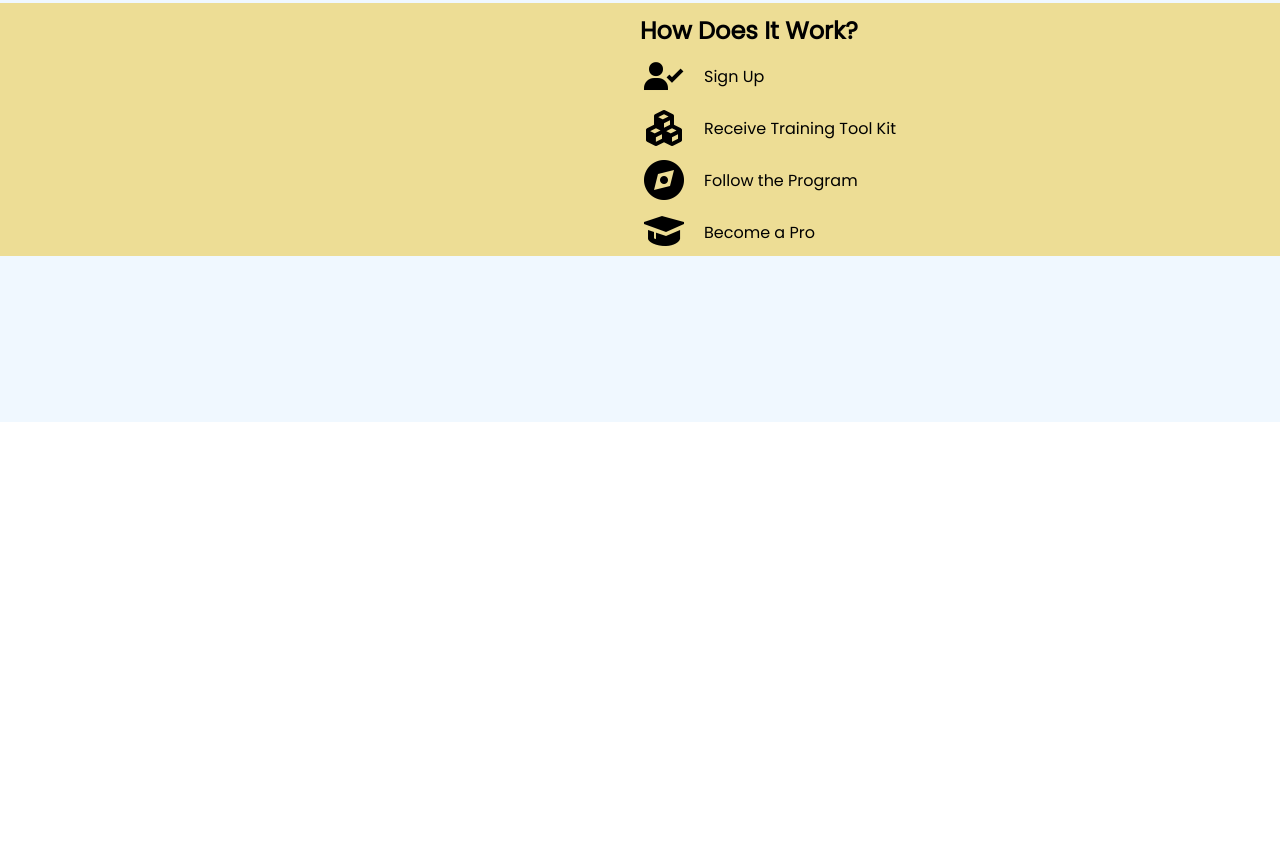
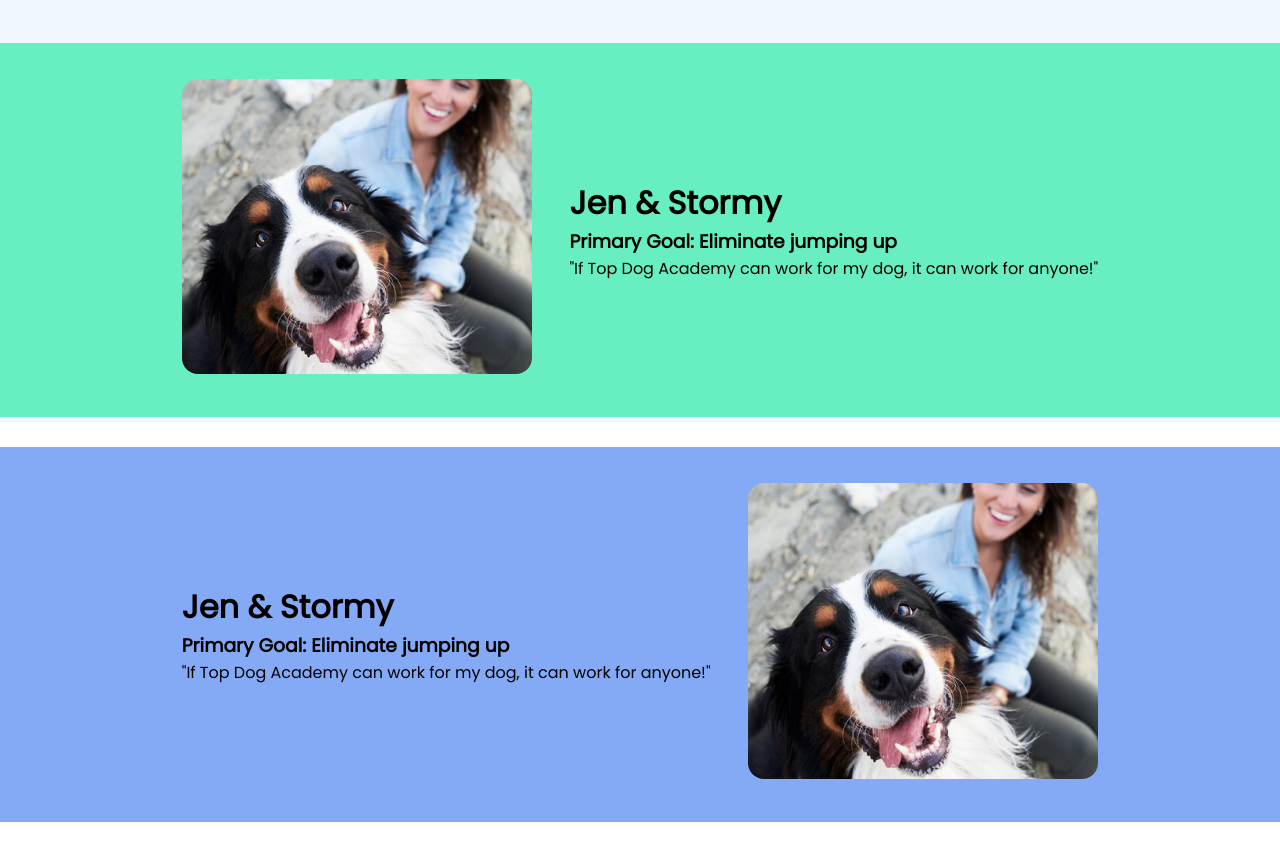
Before and after one commit to ajthraen/topdog-academy, a plain HTML site: page index.html in a window 1280 px wide. Shown: the part 443-1292 px from the top of the page. Before the commit the page ends 865 px from the top, so only its background shows below. Drawn offline with nearby package versions, Linux system fonts and the light colour scheme.

Commit message:
clean up1

```diff
--- a/index.html
+++ b/index.html
@@ -32,12 +32,38 @@
             <div class="section1">
                 <div class="text_index">
                     <div><h1>The best place to train</h1></div>
-                    <div><h1>your dog!</h1></div>
+                    <div><h1>your dog online!</h1></div>
                     <div><h3>Build a lasting bond with boundries</h3></div>
                     <a class="start_now" href="./signup.html">Start Now</a>
                 </div>
                 <div class="image_index1">
                     <img src="./assets/attention_small.png" alt="">
+                </div>
+            </div>
+            <div class="container2">
+                <div class="testimony">
+                    <div class="imgBox2">
+                        <img class="ownerImg" src="./assets/Test1Med.png" alt="">
+                    </div>
+                    <div class="story1">
+                        <div><h1>Jen & Stormy</h1></div>
+                        <div><h3>Primary Goal: Eliminate jumping up</h3></div>
+                        <!-- <div><p>"Before Top Dog Academy, Stormy had a very strong impulse to jump up on people and it made me very nervous to keep her arond the kids. After completing Top Dog Academy, she's like a whole new dog! Not only is the jumping gone, but the skills we learned also eliminated many of her other bad habits. I would recommend this program to anyone!"</p></div> -->
+                        <div><p>"If Top Dog Academy can work for my dog, it can work for anyone!"</p></div>
+                    </div>
+                </div>
+            </div>
+            <div class="container3">
+                <div class="testimony">
+                    <div class="story1">
+                        <div><h1>Jen & Stormy</h1></div>
+                        <div><h3>Primary Goal: Eliminate jumping up</h3></div>
+                        <!-- <div><p>"Before Top Dog Academy, Stormy had a very strong impulse to jump up on people and it made me very nervous to keep her arond the kids. After completing Top Dog Academy, she's like a whole new dog! Not only is the jumping gone, but the skills we learned also eliminated many of her other bad habits. I would recommend this program to anyone!"</p></div> -->
+                        <div><p>"If Top Dog Academy can work for my dog, it can work for anyone!"</p></div>
+                    </div>
+                    <div class="imgBox2">
+                        <img class="ownerImg" src="./assets/Test1Med.png" alt="">
+                    </div>
                 </div>
             </div>
             <div class="banner-2">
--- a/style.css
+++ b/style.css
@@ -257,9 +257,9 @@ a:hover{
     align-items: center;
     justify-content: space-between;
     height: fit-content;
-    max-width: 800px;
+    max-width: 860px;
     padding: 20px;
-    margin: 0 auto;
+    margin: 30px auto;
 }
 .text_index .h3{
     line-height: 1em;
@@ -272,6 +272,35 @@ a:hover{
 }
 .image_index1 img{
     border-radius: 20px;
+}
+.container2{
+    background-color: rgb(103, 238, 193);
+}
+.container3{
+    background-color: rgb(132, 170, 246);
+}
+.testimony{
+    display: flex;
+    align-items: center;
+    justify-content: space-evenly;
+    width: 100%;
+    max-width: 1000px;
+    height: fit-content;
+    padding: 20px;
+    margin: 30px auto;
+}
+.imgBox2{
+    width: 350px;
+    height: auto;
+    margin: 16px;
+}
+.story1{
+    margin: 16px;
+}
+.ownerImg{
+    max-width: 100%;
+    height: auto;
+    border-radius: 16px;
 }
 .banner-2{
     height: fit-content;
@@ -316,11 +345,14 @@ a:hover{
         margin: 10px;
         line-height: 1em;
     }
-
+    .testimony {
+        flex-direction: column;
+    }
     .menu{
         display: none;
     }
     .text2{
         margin-left: 25%;
     }
+
 }
```
Also changed, not shown: assets/Test1Large.png (added), assets/Test1Med.png (added).
